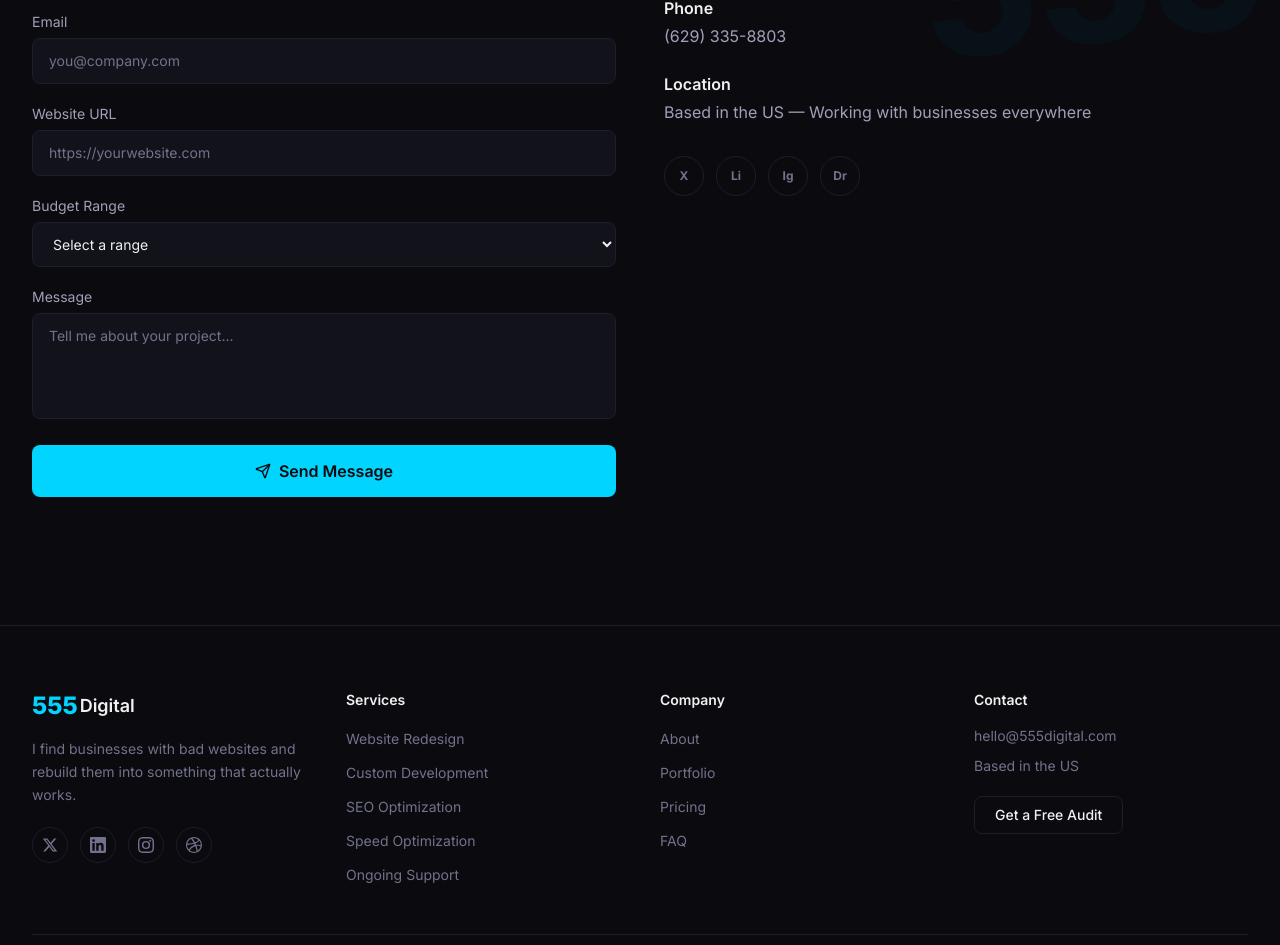
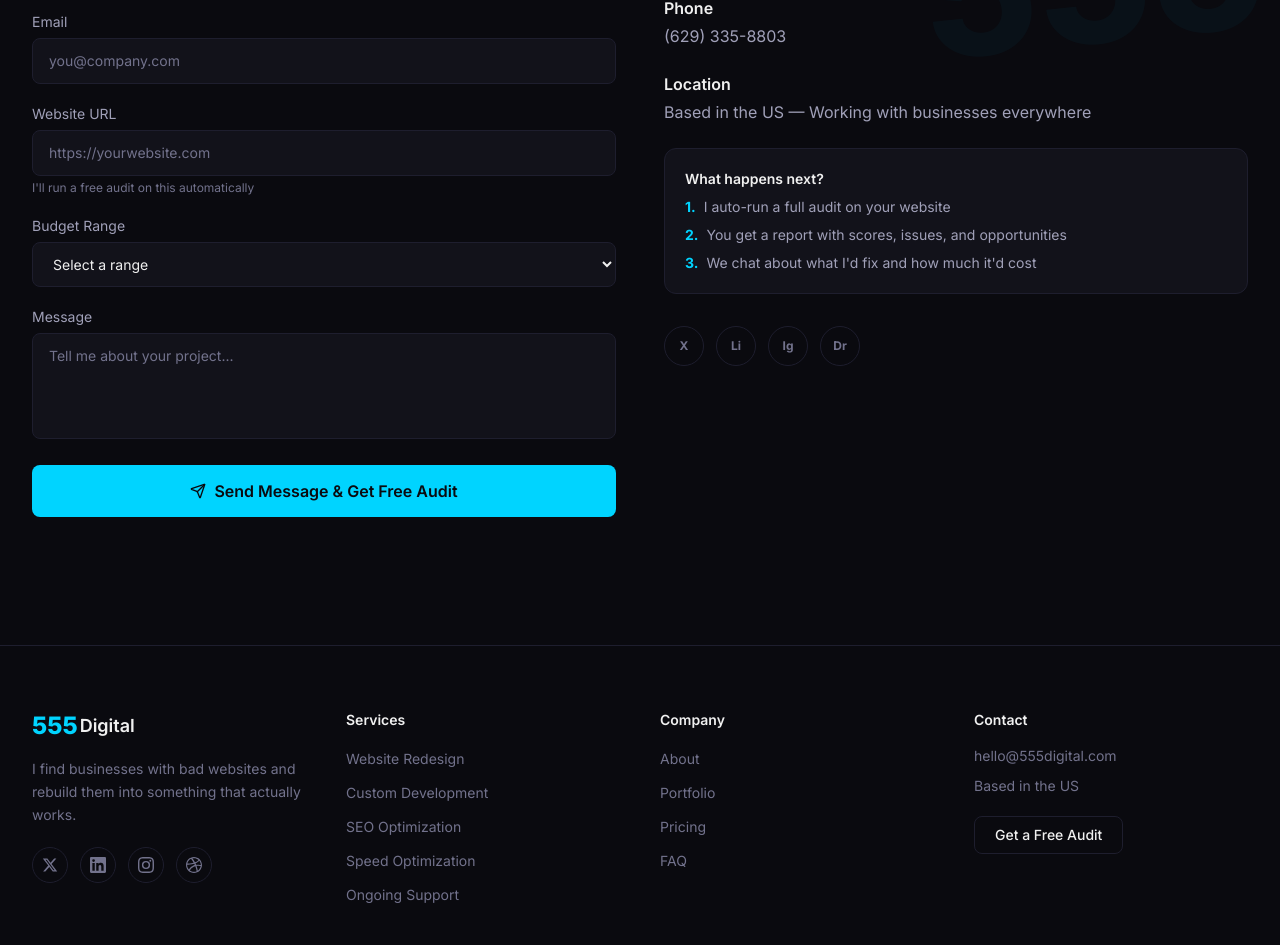
Before and after one commit to ngblu/555-digital, a Next.js app: page / in a window 1280 px wide. Shown: the part 6285-7230 px from the top of the page. Built offline with nearby package versions, Linux system fonts and the light colour scheme; no server answers.

Commit message:
Connect contact form to dashboard API, auto-audit on submit

```diff
--- a/package.json
+++ b/package.json
@@ -9,6 +9,7 @@
     "lint": "eslint"
   },
   "dependencies": {
+    "@vercel/kv": "^3.0.0",
     "clsx": "^2.1.1",
     "framer-motion": "^12.41.0",
     "lucide-react": "^1.21.0",
--- a/src/components/sections/Contact.tsx
+++ b/src/components/sections/Contact.tsx
@@ -2,7 +2,11 @@
 
 import { useState } from "react";
 import { motion } from "framer-motion";
-import { Send } from "lucide-react";
+import { Send, Loader2 } from "lucide-react";
+
+const DASHBOARD_API = process.env.NEXT_PUBLIC_DASHBOARD_URL
+  ? `${process.env.NEXT_PUBLIC_DASHBOARD_URL}/api/submit-lead`
+  : "https://555-dashboard.vercel.app/api/submit-lead";
 
 export default function Contact() {
   const [form, setForm] = useState({
@@ -14,6 +18,7 @@ export default function Contact() {
   });
   const [errors, setErrors] = useState<Record<string, string>>({});
   const [submitted, setSubmitted] = useState(false);
+  const [submitting, setSubmitting] = useState(false);
 
   const validate = () => {
     const e: Record<string, string> = {};
@@ -25,13 +30,24 @@ export default function Contact() {
     return e;
   };
 
-  const handleSubmit = (e: React.FormEvent) => {
+  const handleSubmit = async (e: React.FormEvent) => {
     e.preventDefault();
     const errs = validate();
     setErrors(errs);
-    if (Object.keys(errs).length === 0) {
-      setSubmitted(true);
+    if (Object.keys(errs).length > 0) return;
+
+    setSubmitting(true);
+    try {
+      await fetch(DASHBOARD_API, {
+        method: "POST",
+        headers: { "Content-Type": "application/json" },
+        body: JSON.stringify(form),
+      });
+    } catch {
+      // Still show success — we don't want to block the user
     }
+    setSubmitting(false);
+    setSubmitted(true);
   };
 
   const inputCls =
@@ -50,7 +66,8 @@ export default function Contact() {
             </div>
             <h2 className="text-3xl font-extrabold mb-3">Message Sent!</h2>
             <p className="text-text-secondary">
-              I'll get back to you within 24 hours.
+              I&apos;ll get back to you within 24 hours. If you included your
+              website URL, I&apos;m already running your free audit.
             </p>
           </motion.div>
         </div>
@@ -67,10 +84,10 @@ export default function Contact() {
           </span>
           <h2 className="text-3xl md:text-4xl font-extrabold mt-3">
             Ready to{" "}
-                        <span className="bg-gradient-to-r from-primary to-secondary bg-clip-text text-transparent">
-                          Transform
-                        </span>
-                        {" "}Your Website?
+            <span className="bg-gradient-to-r from-primary to-secondary bg-clip-text text-transparent">
+              Transform
+            </span>
+            {" "}Your Website?
           </h2>
         </div>
 
@@ -119,6 +136,7 @@ export default function Contact() {
                 value={form.website}
                 onChange={(e) => setForm({ ...form, website: e.target.value })}
               />
+              <p className="text-text-muted text-xs mt-1">I&apos;ll run a free audit on this automatically</p>
             </div>
             <div>
               <label htmlFor="budget" className="block text-sm text-text-secondary mb-1.5">Budget Range</label>
@@ -150,9 +168,14 @@ export default function Contact() {
             </div>
             <button
               type="submit"
-              className="w-full bg-primary text-background font-semibold px-6 py-3.5 rounded-lg hover:shadow-[0_0_25px_rgba(0,212,255,0.35)] transition-all duration-300 hover:scale-[1.01] flex items-center justify-center gap-2"
+              disabled={submitting}
+              className="w-full bg-primary text-background font-semibold px-6 py-3.5 rounded-lg hover:shadow-[0_0_25px_rgba(0,212,255,0.35)] transition-all duration-300 hover:scale-[1.01] flex items-center justify-center gap-2 disabled:opacity-60"
             >
-              <Send className="w-4 h-4" /> Send Message
+              {submitting ? (
+                <><Loader2 className="w-4 h-4 animate-spin" /> Running audit &amp; sending...</>
+              ) : (
+                <><Send className="w-4 h-4" /> Send Message &amp; Get Free Audit</>
+              )}
             </button>
           </motion.form>
 
@@ -187,6 +210,24 @@ export default function Contact() {
                 </p>
               </div>
 
+              <div className="bg-surface border border-border rounded-xl p-5 mt-6">
+                <h3 className="text-text-primary font-semibold mb-2 text-sm">What happens next?</h3>
+                <ol className="space-y-2 text-text-secondary text-sm">
+                  <li className="flex items-start gap-2">
+                    <span className="text-primary font-bold">1.</span>
+                    I auto-run a full audit on your website
+                  </li>
+                  <li className="flex items-start gap-2">
+                    <span className="text-primary font-bold">2.</span>
+                    You get a report with scores, issues, and opportunities
+                  </li>
+                  <li className="flex items-start gap-2">
+                    <span className="text-primary font-bold">3.</span>
+                    We chat about what I&apos;d fix and how much it&apos;d cost
+                  </li>
+                </ol>
+              </div>
+
               <div className="flex gap-3 pt-2">
                 {["X", "Li", "Ig", "Dr"].map((label) => (
                   <a
```
Also changed, not shown: 2 other files (tests, documents, lock files or other folders).
